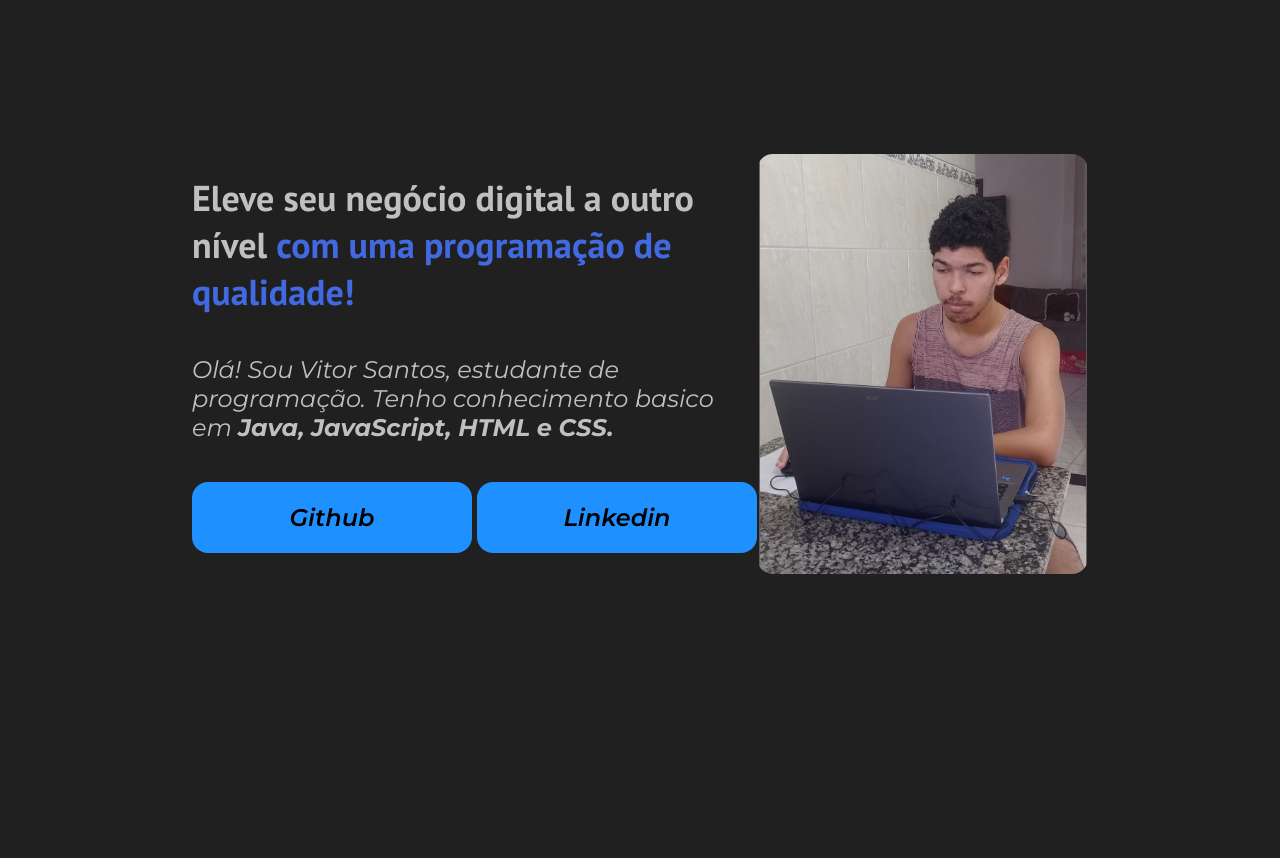
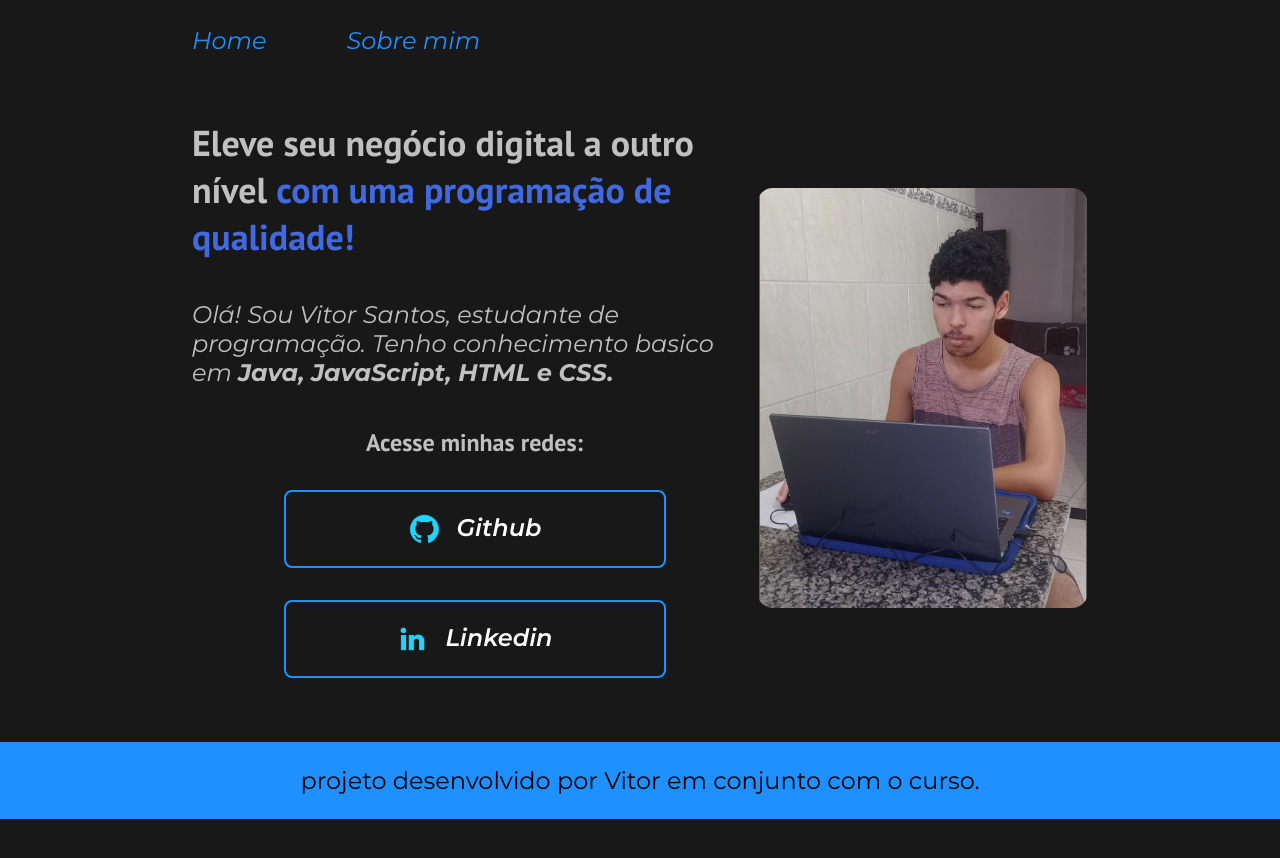
Before and after one commit to vitor-motalength/aprendendo-HTML-CSS, a plain HTML site: page index.html in a window 1280 px wide. After the commit the page ends 819 px from the top, so only its background shows below. Drawn offline with Linux system fonts and the light colour scheme.

Commit message:
verção melhorada

```diff
--- a/index.html
+++ b/index.html
@@ -1,30 +1,46 @@
 <!DOCTYPE html>
-<html lang="en">
+<html lang="pt-br">
 
 <head>
     <meta charset="UTF-8">
     <meta http-equiv="X-UA-Compatiple" content="IE=edge">
     <meta name="viewport" content="width=device-width, initial-scale=1.0">
     <title>Portfolio</title>
-    <link rel="stylesheet" href="style.css">
+    <link rel="stylesheet" href="stalys/style.css">
 </head>
 
 <body>
-    <header></header>
+    <header class="cabecalho">
+        <nav class="cabecalho_menu">
+            <a class="cabecalho_menu_link" href="index.html">Home</a>
+            <a class="cabecalho_menu_link" href="about.html">Sobre mim</a>
+        </nav>
+    </header>
     <main class="apresentacao">
         <section class="apresetacao_conteudo">
-            <h1 class="apresetacao_conteudo_titulo">Eleve seu negócio digital a outro nível <strong class="titulo-destaque"> com uma programação de
+            <h1 class="apresetacao_conteudo_titulo">Eleve seu negócio digital a outro nível <strong
+                    class="titulo-destaque"> com uma programação de
                     qualidade!</strong></h1>
-            <p class="apresetacao_conteudo_texto">Olá! Sou Vitor Santos, estudante de programação. Tenho conhecimento basico em <strong> Java, JavaScript,
+            <p class="apresetacao_conteudo_texto">Olá! Sou Vitor Santos, estudante de programação. Tenho conhecimento
+                basico em <strong> Java, JavaScript,
                     HTML e CSS.</strong></p>
-                    <div class="apresentacao_link">
-            <a class="apresentacao_ancora" href="https://github.com/vitor-motalength">Github</a>
-            <a class="apresentacao_ancora" href="www.linkedin.com/in/vitor-santos-desenvolvedor-analista">Linkedin</a>
-        </div>
+            <div class="apresentacao_link">
+                <h2 class="apresentacao_link_subtitulo">Acesse minhas redes:</h2>
+                <a class="apresentacao_ancora" href="https://github.com/vitor-motalength">
+                    <img src="imagens/imagens/github.png" alt="">
+                    Github
+                </a>
+                <a class="apresentacao_ancora" href="www.linkedin.com/in/vitor-santos-desenvolvedor-analista">
+                    <img src="imagens/imagens/linkedin.png" alt="">
+                    Linkedin
+                </a>
+            </div>
         </section>
-        <img class="foto" src="imagens/imagens/foto9.png" alt="">
+        <img class="foto" src="imagens/imagens/foto9.png" alt="minha foto">
     </main>
-    <footer></footer>
+    <footer class="rodape">
+        <p>projeto desenvolvido por Vitor em conjunto com o curso.</p>
+    </footer>
 </body>
 
 </html>
--- /dev/null
+++ b/stalys/style.css
@@ -0,0 +1,128 @@
+@import url('https://fonts.googleapis.com/css2?family=Montserrat:ital,wght@0,100..900;1,100..900&family=PT+Sans:ital,wght@0,400;0,700;1,400;1,700&display=swap');
+
+:root {
+
+    --cor-primaria: rgb(24, 24, 24);
+    --cor-secundaria: silver;
+    --cor-tercearia: royalblue;
+    --cor-ancora-primaria: white;
+    --cor-ancora-cabecalho: dodgerblue;
+    --cor-rodape: black;
+    --cor-hover: #272727;
+
+    --fonte-primaria: "PT Sans", serif;
+    --fonte-secundaria: "Montserrat", serif;
+}
+
+* {
+    margin: 0;
+    padding: 0;
+
+}
+
+body {
+    box-sizing: border-box;
+    background-color: var(--cor-primaria);
+    color: var(--cor-secundaria);
+}
+
+.cabecalho {
+    padding: 2% 0% 0% 15%;
+}
+
+.cabecalho_menu {
+    display: flex;
+    gap: 80px;
+}
+
+.cabecalho_menu_link {
+    font-family: var(--fonte-secundaria);
+    font-style: italic;
+    font-size: 24px;
+    font-weight: 400;
+    color: var(--cor-ancora-cabecalho);
+    text-decoration: none;
+}
+
+
+.apresentacao {
+    margin: 5% 15%;
+    display: flex;
+    align-items: center;
+    justify-content: space-between;
+}
+
+.apresetacao_conteudo {
+    width: 615px;
+    display: flex;
+    flex-direction: column;
+    gap: 40px;
+}
+
+.apresetacao_conteudo_titulo {
+    font-family: var(--fonte-primaria);
+    font-size: 36px;
+
+}
+
+.titulo-destaque {
+    color: var(--cor-tercearia)
+}
+
+.apresetacao_conteudo_texto {
+
+    font-size: 24px;
+    font-family: var(--fonte-secundaria);
+    font-style: italic;
+}
+
+.apresentacao_link {
+    display: flex;
+    justify-content: space-between;
+    flex-direction: column;
+    align-items: center;
+    gap: 32px;
+}
+
+.apresentacao_link_subtitulo {
+    font-family:  var(--fonte-primaria);
+    font-weight: 600;
+    font-size: 24px;
+
+}
+
+.apresentacao_ancora {
+    display: flex;
+    justify-content: center;
+    border: 2px solid var(--cor-ancora-cabecalho);
+    gap: 16px;
+    color: var(--cor-ancora-primaria);
+    width: 378px;
+    text-align: center;
+    border-radius: 8px;
+    font-size: 24px;
+    padding: 21px 0px;
+    text-decoration: none;
+    font-family: var(--fonte-secundaria);
+    font-style: italic;
+    font-weight: 600;
+}
+
+.apresentacao_ancora:hover {
+    background-color: #272727;
+}
+
+
+.foto {
+    border-radius: 16px;
+}
+
+.rodape {
+    color: var(--cor-rodape);
+    background-color: var(--cor-ancora-cabecalho);
+    padding: 24px;
+    text-align: center;
+    font-family:var(--fonte-secundaria);
+    font-size: 24px;
+
+}
--- a/style.css
+++ /dev/null
@@ -1,69 +0,0 @@
-@import url('https://fonts.googleapis.com/css2?family=Montserrat:ital,wght@0,100..900;1,100..900&family=PT+Sans:ital,wght@0,400;0,700;1,400;1,700&display=swap');
-
-* {
-    margin: 0;
-    padding: 0;
-
-}
-
-body{
-    height: 100vh;
-    box-sizing: border-box;
-    background-color: rgb(33, 32, 32);
-    color: silver;
-}
-
-.titulo-destaque{
-    color:  royalblue;
-}
-
-.apresentacao{
-    margin: 12% 15%;
-    display: flex;
-    align-items: center;
-    justify-content: space-between;
-}
-
-.apresetacao_conteudo{
-    width: 615px;
-    display: flex;
-    flex-direction: column;
-    gap: 40px;
-}
-
-.apresetacao_conteudo_titulo{
-
-    font-size: 36px;
-    font-family: "PT Sans", serif;;
-}
-
-.apresetacao_conteudo_texto{
-
-    font-size: 24px;
-    font-family: "Montserrat", serif;
-    font-style: italic;
-}
-
-.apresentacao_link{
-    display: flex;
-    justify-content: space-between;
-}
-
-.apresentacao_ancora{
-    color: #000;
-    background-color:dodgerblue;
-    width: 280px;
-    text-align: center;
-    border-radius: 16px;
-    font-size: 24px;
-    padding: 21px 0px;
-    text-decoration: none;
-    font-family: "Montserrat", serif;
-    font-style: italic;
-    font-weight: 600;
-}
-
-
-.foto{
-    border-radius: 16px;
-}
```
Also changed, not shown: about.html (added, +44 -0 lines), imagens/imagens/Imagem.png (added), imagens/imagens/github.png (added), imagens/imagens/instagram.png (added), imagens/imagens/linkedin.png (added), imagens/imagens/twitch.png (added), imagens/imagens/twitter-novo.png (added), imagens/imagens/twitter.png (added).
